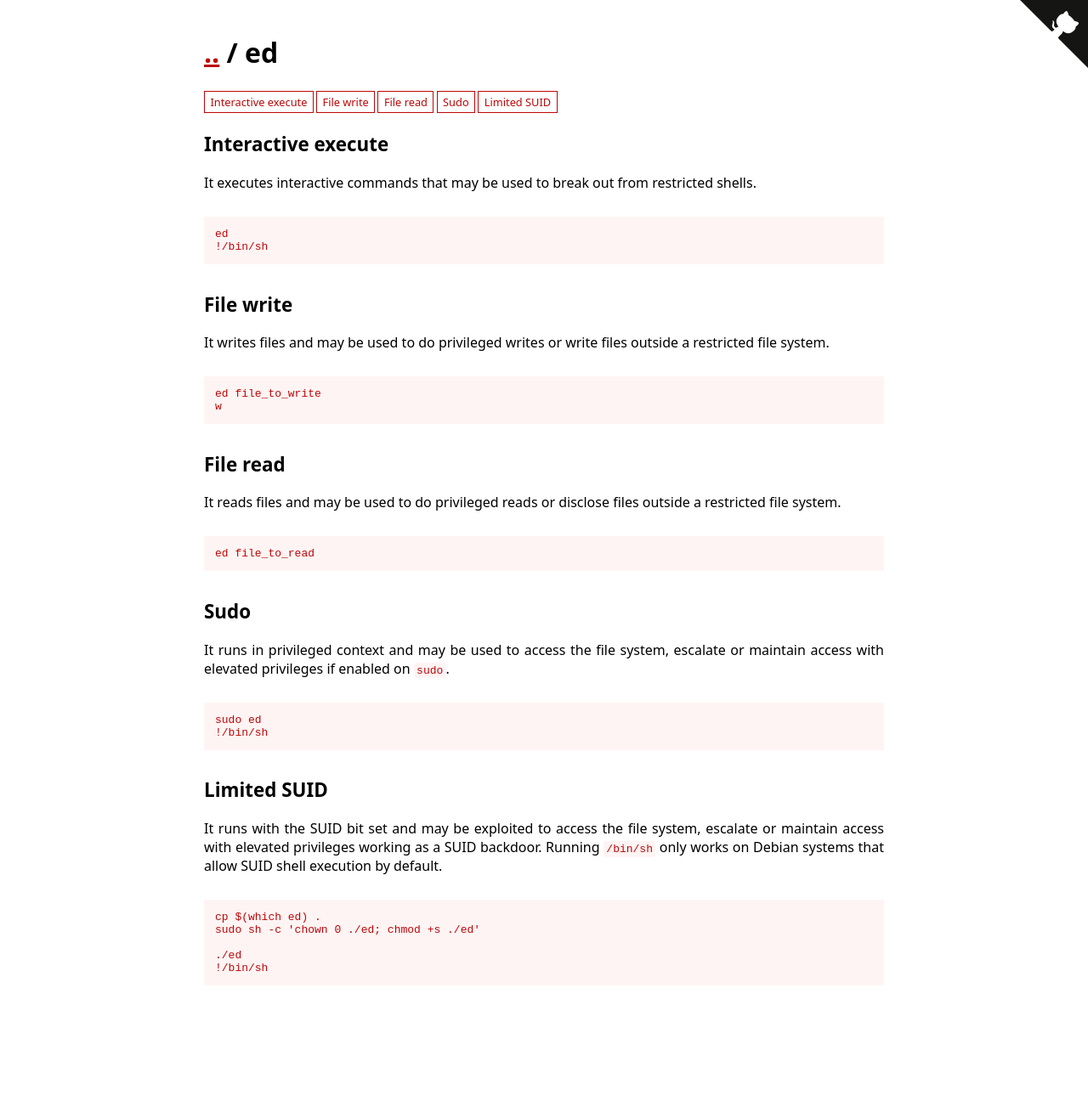
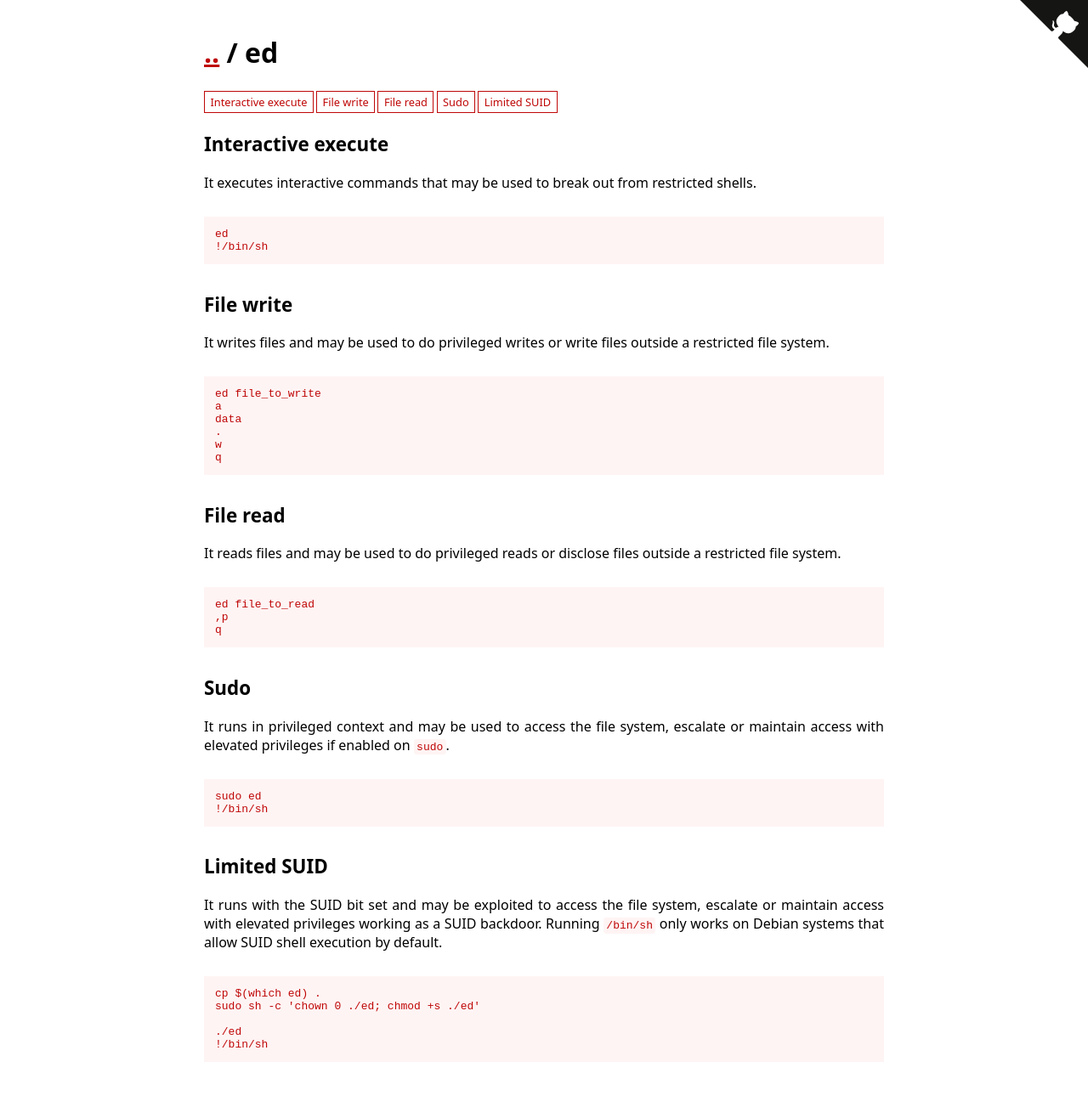
Before and after one commit to GTFOBins/GTFOBins.github.io, a Jekyll site: the page built from _gtfobins/ed.md, in a window 1280 px wide. Shown: the whole page at 85% size. Built offline with Jekyll 4.4.1, drawn with Linux system fonts in a browser that asks for light colours; before the commit the page ends 1213 px from its top, so only the background shows below that.

```diff
--- a/_gtfobins/ed.md
+++ b/_gtfobins/ed.md
@@ -7,9 +7,16 @@ functions:
   file-write:
     - code: |
         ed file_to_write
+        a
+        data
+        .
         w
+        q
   file-read:
-    - code: ed file_to_read
+    - code: |
+        ed file_to_read
+        ,p
+        q
   sudo-enabled:
     - code: |
         sudo ed
```
